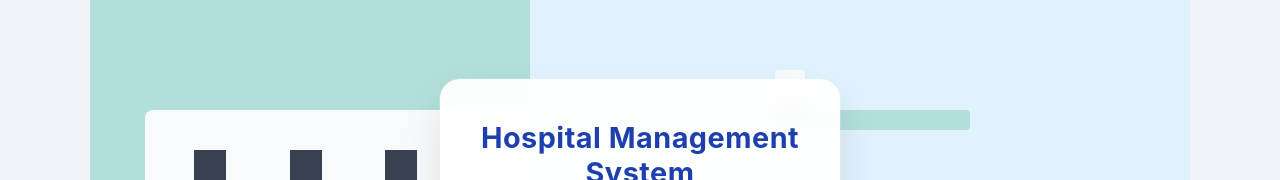
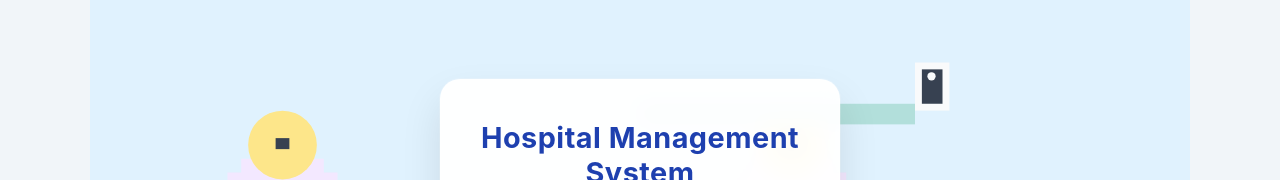
Before and after one commit to greeshmasaiitla/hma, a React (Create React App) app in the folder frontend/: page /login in a window 1280 px wide. Shown: the part 217-397 px from the top of the page. Built offline with nearby package versions, Linux system fonts and the light colour scheme; no server answers.

Commit message:
Add actual waiting room background image with receptionist and patient scene

```diff
--- a/frontend/src/HospitalStyles.css
+++ b/frontend/src/HospitalStyles.css
@@ -25,110 +25,14 @@ body {
 /* Login Page Styles with Waiting Room Background */
 .login-page {
   min-height: 100vh;
-  background:
-    /* Floor */
-    linear-gradient(to bottom, transparent 80%, #3B82F6 80%),
-    /* Reception area */
-    linear-gradient(90deg, #B2DFDB 0%, #B2DFDB 40%, transparent 40%),
-    /* Main background */
-    #E0F2FE;
+  background-image: url('/images/waiting-room-bg.svg');
+  background-size: cover;
+  background-position: center;
+  background-repeat: no-repeat;
   display: flex;
   align-items: center;
   justify-content: center;
   position: relative;
-}
-
-/* Reception Counter */
-.login-page::before {
-  content: '';
-  position: absolute;
-  top: 25%;
-  left: 5%;
-  width: 35%;
-  height: 40%;
-  background:
-    /* Counter surface */
-    linear-gradient(to bottom, #F9FAFB 0%, #F9FAFB 25%, #E5E7EB 25%, #E5E7EB 100%);
-  border-radius: 8px;
-  z-index: 1;
-}
-
-/* Monitors on counter */
-.login-page::after {
-  content: '';
-  position: absolute;
-  top: 30%;
-  left: 8%;
-  width: 29%;
-  height: 30%;
-  background:
-    /* Monitor 1 */
-    linear-gradient(90deg, transparent 5%, #374151 5%, #374151 15%, transparent 15%),
-    /* Monitor 2 */
-    linear-gradient(90deg, transparent 35%, #374151 35%, #374151 45%, transparent 45%),
-    /* Monitor 3 */
-    linear-gradient(90deg, transparent 65%, #374151 65%, #374151 75%, transparent 75%);
-  z-index: 2;
-}
-
-/* Waiting Area Chairs */
-.login-page .waiting-chairs::before {
-  content: '';
-  position: absolute;
-  top: 35%;
-  right: 15%;
-  width: 60px;
-  height: 60px;
-  background: #FFFFFF;
-  border-radius: 8px;
-  box-shadow: 0 2px 8px rgba(0,0,0,0.1);
-}
-
-.login-page .waiting-chairs::after {
-  content: '';
-  position: absolute;
-  top: 35%;
-  right: 25%;
-  width: 60px;
-  height: 60px;
-  background: #FFFFFF;
-  border-radius: 8px;
-  box-shadow: 0 2px 8px rgba(0,0,0,0.1);
-}
-
-/* Wall Shelf */
-.login-page .wall-shelf {
-  position: absolute;
-  top: 25%;
-  right: 20%;
-  width: 200px;
-  height: 20px;
-  background: #B2DFDB;
-  border-radius: 4px;
-}
-
-/* Hand Sanitizer */
-.login-page .sanitizer {
-  position: absolute;
-  top: 20%;
-  right: 35%;
-  width: 30px;
-  height: 40px;
-  background:
-    linear-gradient(to bottom, #F9FAFB 0%, #F9FAFB 80%, #374151 80%, #374151 100%);
-  border-radius: 4px;
-}
-
-.login-page .sanitizer::before {
-  content: '';
-  position: absolute;
-  top: 0;
-  left: 50%;
-  transform: translateX(-50%);
-  width: 8px;
-  height: 8px;
-  background: #F9FAFB;
-  border-radius: 50%;
 }
 
 .login-container {
--- a/frontend/src/components/Login.js
+++ b/frontend/src/components/Login.js
@@ -44,11 +44,6 @@ const Login = () => {
 
   return (
     <div className="login-page">
-      {/* Waiting Room Elements */}
-      <div className="waiting-chairs"></div>
-      <div className="wall-shelf"></div>
-      <div className="sanitizer"></div>
-
       <div className="login-container">
         <div className="login-form-wrapper">
           <h2 className="login-title">Hospital Management System</h2>
```
Also changed, not shown: frontend/public/images/waiting-room-bg.svg (added).
